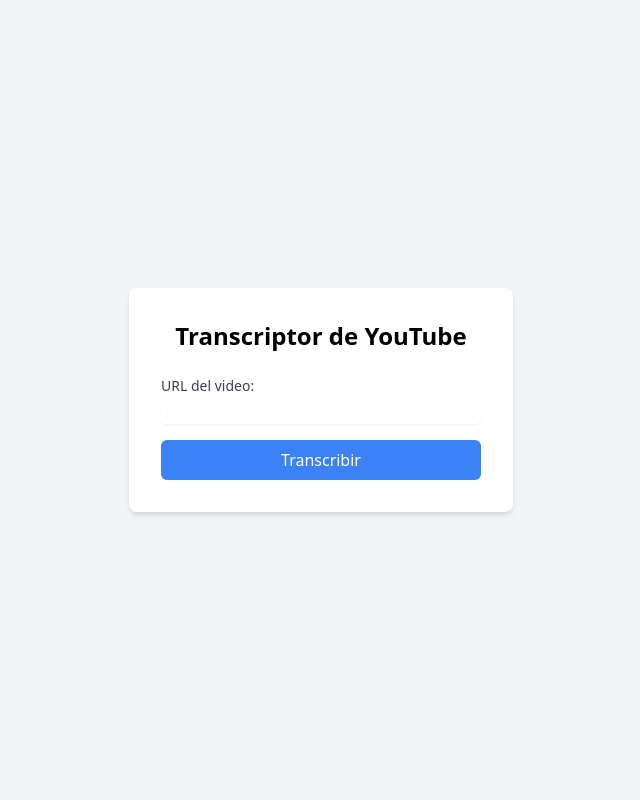
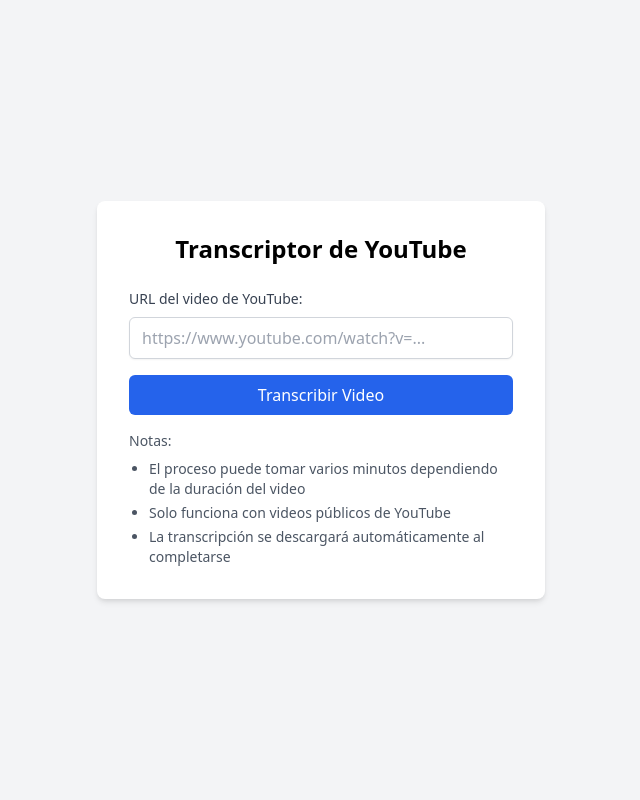
Before and after one commit to rolandorodriguez1229/YouTube-transcribe, a Flask app: page / in a window 1280 px wide. Shown: the whole page, without its empty margins (319-959 px from the left). Run offline with Flask 2, Linux system fonts and the light colour scheme.

Commit message:
Update index.html

```diff
--- a/templates/index.html
+++ b/templates/index.html
@@ -1,4 +1,3 @@
-<!-- templates/index.html -->
 <!DOCTYPE html>
 <html lang="es">
 <head>
@@ -7,20 +6,53 @@
     <title>Transcriptor de YouTube</title>
     <link href="https://cdn.jsdelivr.net/npm/tailwindcss@2.2.19/dist/tailwind.min.css" rel="stylesheet">
 </head>
-<body class="bg-gray-100 min-h-screen flex items-center justify-center">
-    <div class="bg-white p-8 rounded-lg shadow-md w-96">
+<body class="bg-gray-100 min-h-screen flex items-center justify-center p-4">
+    <div class="bg-white p-8 rounded-lg shadow-md w-full max-w-md">
         <h1 class="text-2xl font-bold mb-6 text-center">Transcriptor de YouTube</h1>
-        <form action="/transcribe" method="POST" class="space-y-4">
+
+        {% with messages = get_flashed_messages(with_categories=true) %}
+            {% if messages %}
+                {% for category, message in messages %}
+                    <div class="mb-4 p-4 rounded {% if category == 'error' %}bg-red-100 text-red-700{% else %}bg-green-100 text-green-700{% endif %}">
+                        {{ message }}
+                    </div>
+                {% endfor %}
+            {% endif %}
+        {% endwith %}
+
+        <form action="{{ url_for('transcribe') }}" method="POST" class="space-y-4">
             <div>
-                <label for="url" class="block text-sm font-medium text-gray-700">URL del video:</label>
-                <input type="url" name="url" id="url" required
-                    class="mt-1 block w-full rounded-md border-gray-300 shadow-sm focus:border-blue-500 focus:ring-blue-500">
+                <label for="url" class="block text-sm font-medium text-gray-700 mb-2">URL del video de YouTube:</label>
+                <input type="url"
+                       name="url"
+                       id="url"
+                       required
+                       placeholder="https://www.youtube.com/watch?v=..."
+                       class="w-full px-3 py-2 border border-gray-300 rounded-md shadow-sm focus:outline-none focus:ring-2 focus:ring-blue-500 focus:border-blue-500">
             </div>
+
             <button type="submit"
-                class="w-full bg-blue-500 text-white py-2 px-4 rounded-md hover:bg-blue-600 focus:outline-none focus:ring-2 focus:ring-blue-500 focus:ring-offset-2">
-                Transcribir
+                    class="w-full bg-blue-600 text-white py-2 px-4 rounded-md hover:bg-blue-700 focus:outline-none focus:ring-2 focus:ring-blue-500 focus:ring-offset-2 transition-colors">
+                Transcribir Video
             </button>
         </form>
+
+        <div class="mt-4 text-sm text-gray-600">
+            <p>Notas:</p>
+            <ul class="list-disc pl-5 space-y-1 mt-2">
+                <li>El proceso puede tomar varios minutos dependiendo de la duración del video</li>
+                <li>Solo funciona con videos públicos de YouTube</li>
+                <li>La transcripción se descargará automáticamente al completarse</li>
+            </ul>
+        </div>
     </div>
+
+    <script>
+        document.querySelector('form').addEventListener('submit', function(e) {
+            const button = this.querySelector('button[type="submit"]');
+            button.disabled = true;
+            button.innerHTML = 'Procesando...';
+        });
+    </script>
 </body>
 </html>
```
